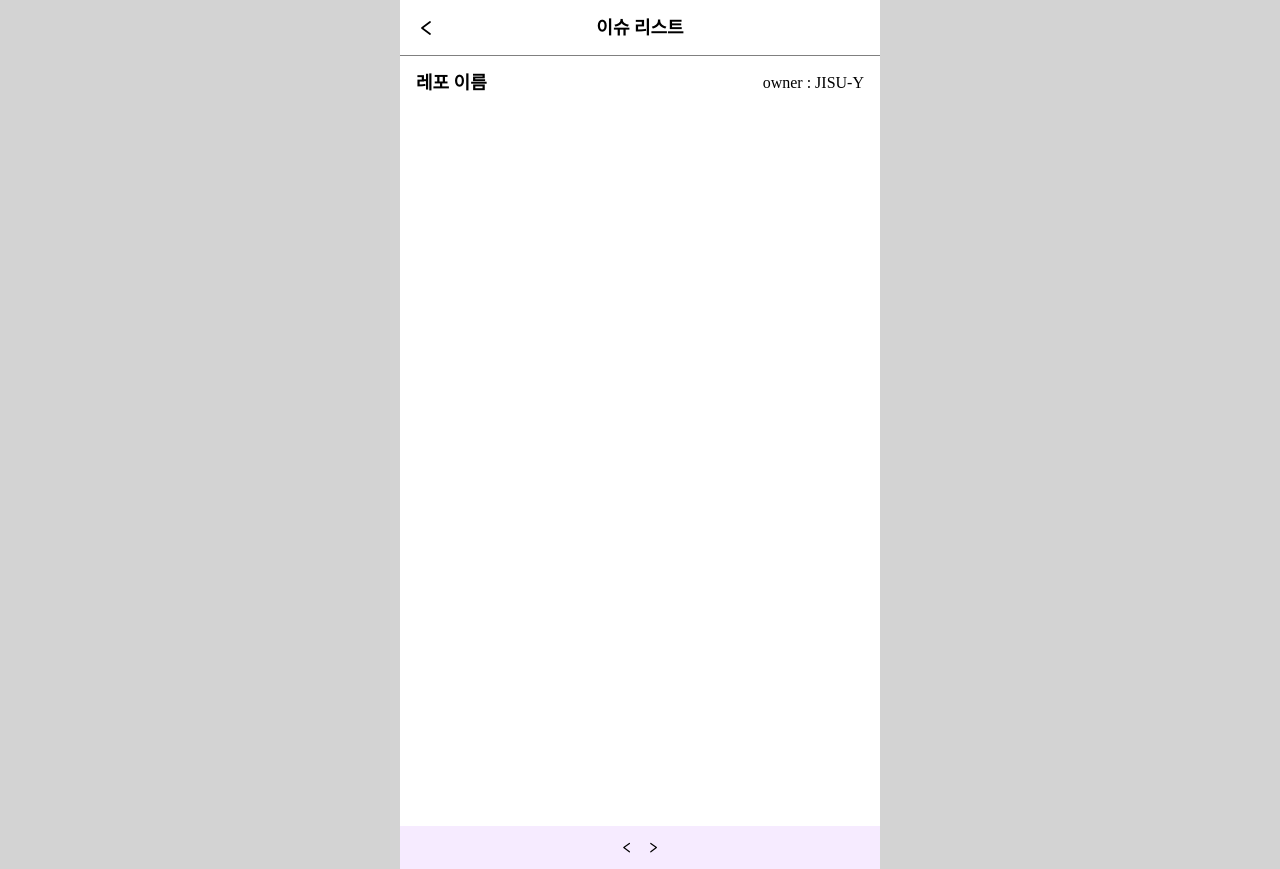
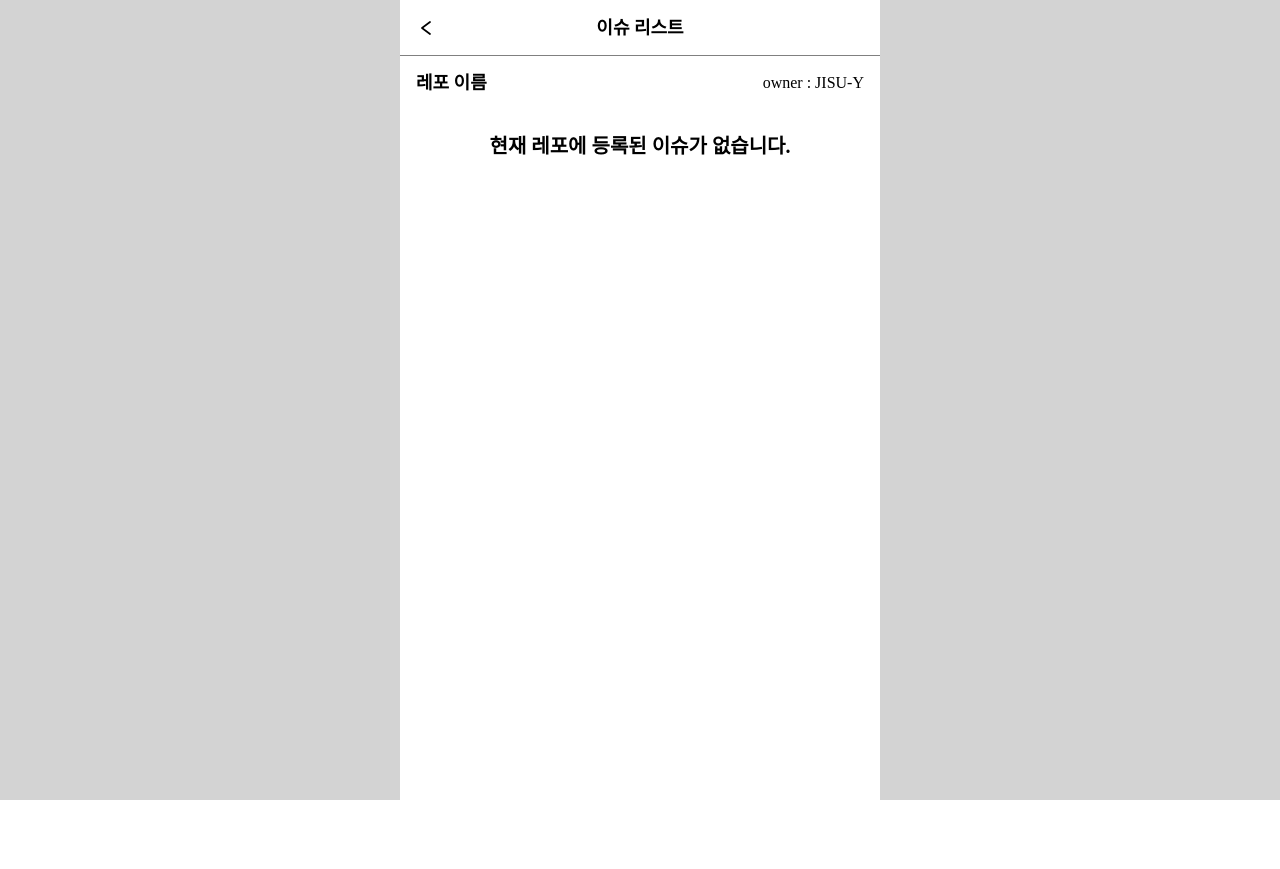
Before and after one commit to JISU-Y/repo-sneak-peeker, a React (Create React App) app: page /issue in a window 1280 px wide. After the commit the page ends 800 px from the top, so only its background shows below. Built offline with nearby package versions, Linux system fonts and the light colour scheme.

Commit message:
Feat: NoList 로직 추가 NoList 컴포넌트 및 로직 추가

```diff
--- /dev/null
+++ b/src/components/NoList.jsx
@@ -0,0 +1,20 @@
+import React from "react"
+import styled from "styled-components"
+
+const NoList = ({ msg = "리스트가 없습니다." }) => {
+  return <Container>{msg}</Container>
+}
+
+const Container = styled.div`
+  width: 100%;
+  height: 100%;
+  display: flex;
+  flex-direction: column;
+  justify-content: center;
+  align-items: center;
+  font-size: 20px;
+  font-weight: bold;
+  padding: 36px 0;
+`
+
+export default NoList
--- a/src/pages/Issue.jsx
+++ b/src/pages/Issue.jsx
@@ -4,6 +4,7 @@ import { useDispatch } from "react-redux"
 import styled from "styled-components"
 import Header from "../components/Header"
 import IssueCard from "../components/IssueCard"
+import NoList from "../components/NoList"
 import PageNavigation from "../components/PageNavigation"
 import Skeleton from "../components/SkeletonIssue"
 import { showCurrentRepo } from "../redux/reducers/issueReducer"
@@ -24,12 +25,18 @@ const Issue = () => {
         <RepoName>{repo?.name ?? "레포 이름"}</RepoName>
         <Owner>owner : {repo?.owner.login ?? "JISU-Y"}</Owner>
       </RepoInfoBox>
-      <IssueContainer>
-        {loading
-          ? Array.from([1, 2, 3, 4, 5, 6], (el) => <Skeleton key={el} />)
-          : pageItems?.map((issue) => <IssueCard key={issue.id} repoName={repo?.name} issue={issue} />)}
-      </IssueContainer>
-      <PageNavigation />
+      {pageItems?.length > 0 ? (
+        <>
+          <IssueContainer>
+            {loading
+              ? Array.from([1, 2, 3, 4, 5, 6], (el) => <Skeleton key={el} />)
+              : pageItems.map((issue) => <IssueCard key={issue.id} repoName={repo?.name} issue={issue} />)}
+          </IssueContainer>
+          <PageNavigation />
+        </>
+      ) : (
+        loading || <NoList msg="현재 레포에 등록된 이슈가 없습니다." />
+      )}
     </Container>
   )
 }
--- a/src/pages/Main.jsx
+++ b/src/pages/Main.jsx
@@ -3,6 +3,7 @@ import { useDispatch } from "react-redux"
 import { useSelector } from "react-redux"
 import styled from "styled-components"
 import Header from "../components/Header"
+import NoList from "../components/NoList"
 import RepoCard from "../components/RepoCard"
 import Skeleton from "../components/SkeletonRepo"
 import { cleanupFeedback, fetchRepos, loadMore } from "../redux/reducers/repoReducer"
@@ -65,7 +66,7 @@ const Main = () => {
         </SearchForm>
         {loading ? Array.from([1, 2, 3, 4, 5], (el) => <Skeleton key={el} />) : pageItems?.map((repo) => <MemoRepoCard key={repo.id} repo={repo} />)}
       </ContentWrapper>
-      {data?.items.length < 1 && <NoResult>No Result</NoResult>}
+      {data?.items.length < 1 && <NoList msg="검색 결과가 없습니다." />}
       {data?.items.length > 0 && page !== maxPage && <TargetDiv ref={setTarget} />}
     </Container>
   )
--- a/src/pages/Repo.jsx
+++ b/src/pages/Repo.jsx
@@ -2,6 +2,7 @@ import React, { useEffect } from "react"
 import { useDispatch, useSelector } from "react-redux"
 import styled from "styled-components"
 import Header from "../components/Header"
+import NoList from "../components/NoList"
 import RepoCard from "../components/RepoCard"
 import { cleanupFeedback, showSavedRepos } from "../redux/reducers/repoReducer"
 import { Container } from "../styles/commonComponent"
@@ -24,9 +25,11 @@ const Repo = () => {
     <Container>
       <Header title="레포 보관함" />
       <ContentWrapper>
-        {savedRepos.map((repo) => (
-          <RepoCard key={repo.id} repoInfo={repo} useDelete />
-        ))}
+        {savedRepos ? ( //
+          savedRepos.map((repo) => <RepoCard key={repo.id} repoInfo={repo} useDelete />)
+        ) : (
+          <NoList msg="저장된 레포가 없습니다." />
+        )}
       </ContentWrapper>
     </Container>
   )
@@ -34,6 +37,7 @@ const Repo = () => {
 
 const ContentWrapper = styled.div`
   width: 100%;
+  height: 100%;
   padding: 0 18px 12px;
 `
 
--- a/src/redux/reducers/repoReducer.js
+++ b/src/redux/reducers/repoReducer.js
@@ -37,13 +37,13 @@ export const repoReducer = createSlice({
       const reposFromLocal = JSON.parse(localStorage.getItem("repos"))
       const { savedRepos } = current(state)
 
-      if (reposFromLocal.find((el) => el.id === repo.id)) {
+      if (reposFromLocal?.find((el) => el.id === repo.id)) {
         state.feedback = {
           type: "failure",
           msg: "이미 추가하신 repo입니다.",
         }
         return
-      } else if (reposFromLocal.length >= 4) {
+      } else if (reposFromLocal?.length >= 4) {
         state.feedback = {
           type: "failure",
           msg: "최대 저장 repo를 초과하였습니다. (최대 4개)",
@@ -51,7 +51,7 @@ export const repoReducer = createSlice({
         return
       }
 
-      localStorage.setItem("repos", JSON.stringify([...reposFromLocal, repo]))
+      localStorage.setItem("repos", JSON.stringify([...savedRepos, repo]))
       state.savedRepos = [...savedRepos, repo]
       state.feedback = {
         type: "success",
```
